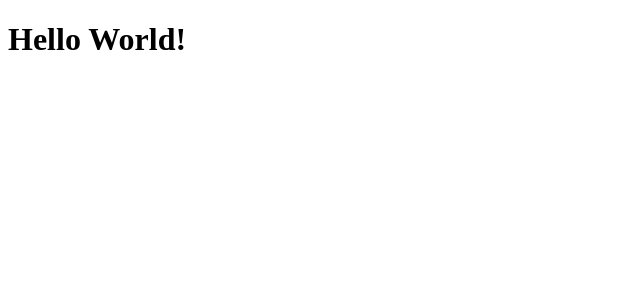
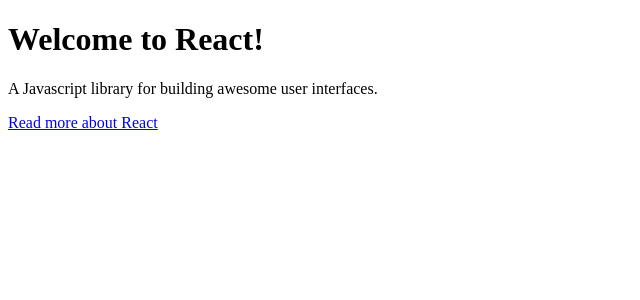
Before and after one commit to Stefanouweneel/Todo-React, a React app: page / in a window 1280 px wide. Shown: the top 300 px of the page, without its empty margins (0-640 px from the left). Built offline with nearby package versions, Linux system fonts and the light colour scheme.

Commit message:
Setup React structure

```diff
--- a/src/App.js
+++ b/src/App.js
@@ -1,10 +1,16 @@
 import React from 'react';
 
 class App extends React.Component {
-    render() {
-        return (
-            <h1>Hello World!</h1>
-        );
+  render() {
+      return (
+          <div>
+            <h1>Welcome to React!</h1>
+            <p>A Javascript library for building awesome user
+            interfaces.</p>
+            <a href="https://facebook.github.io/react/">Read
+            more about React</a>
+          </div>
+      );
     }
 }
 
```
Also changed, not shown: src/TodoForm.js (added, +11 -0 lines), src/TodoItem.js (added, +11 -0 lines), src/TodoList.js (added, +14 -0 lines).
